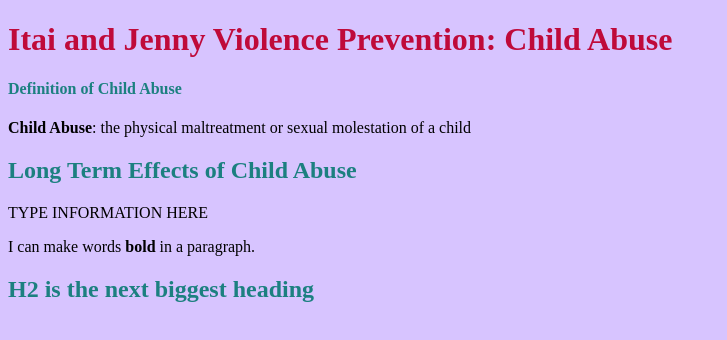
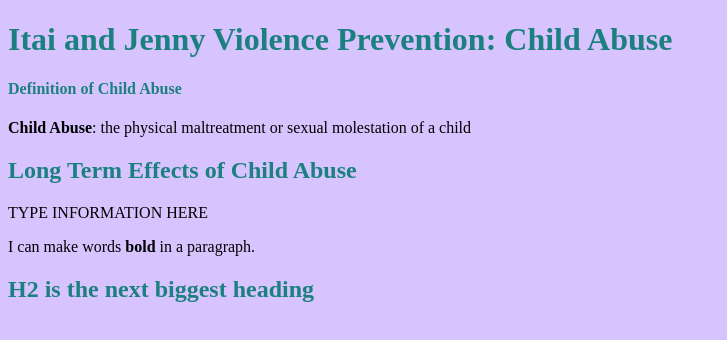
Before and after one commit to jennym7907/check, a plain HTML site: page index.html in a window 1280 px wide. Shown: the whole page, without its empty margins (0-727 px from the left). Drawn offline with Linux system fonts and the light colour scheme.

Commit message:
Update index.html

```diff
--- a/index.html
+++ b/index.html
@@ -23,7 +23,7 @@
 
 <style>
         h1 {
-                color: rgb(191, 10, 58);
+                color: rgb(28, 128, 128);
         }
         h2 {
             color: rgb(28, 128, 128);
```
